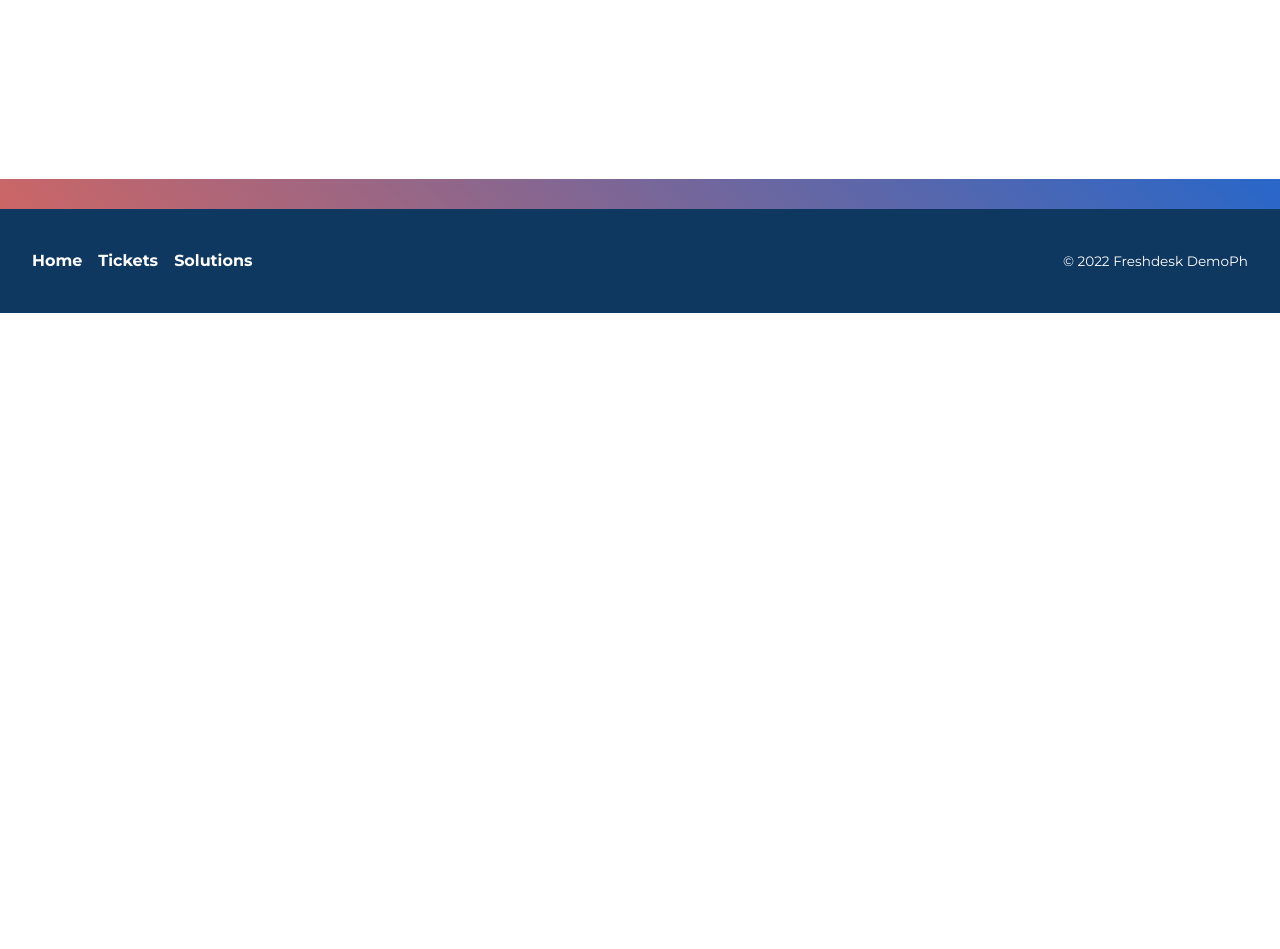
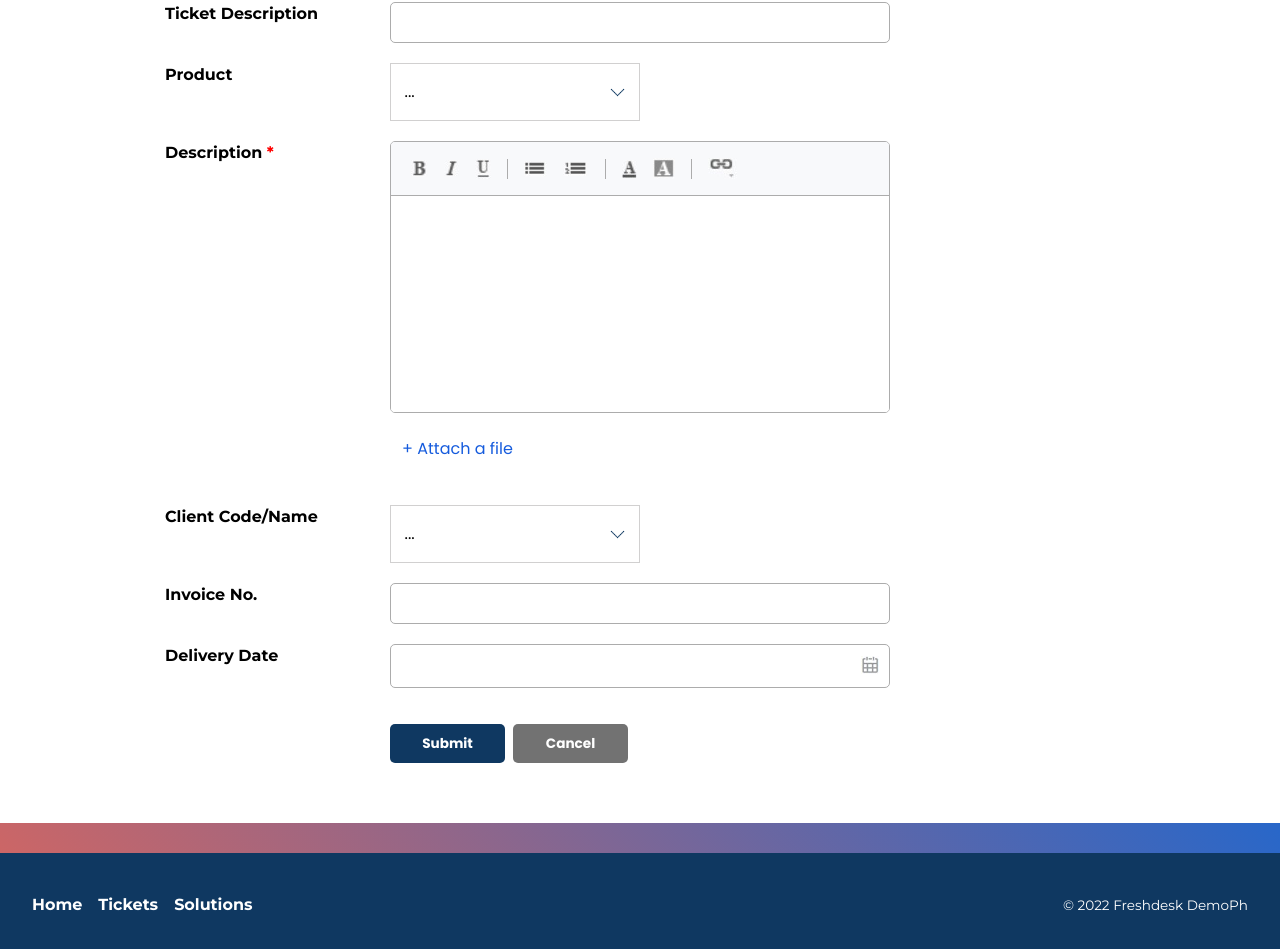
Before and after one commit to fidellim/i4Asia-Technical-Exam, a React (Vite) app: page /submit-ticket in a window 1280 px wide. Shown: the part 487-1436 px from the top of the page. Before the commit the page ends 800 px from the top, so only its background shows below. Built offline with nearby package versions, Linux system fonts and the light colour scheme.

Commit message:
create, add, style submit ticket page

```diff
--- a/src/pages/SubmitTicket.jsx
+++ b/src/pages/SubmitTicket.jsx
@@ -1,4 +1,17 @@
-import React from 'react'
+import Dropdown from '../components/Dropdown'
+import bold from '../assets/bold.jpg'
+import italic from '../assets/italic.jpg'
+import underline from '../assets/underline.jpg'
+import unordered from '../assets/unordered.jpg'
+import numbered from '../assets/numbered.jpg'
+import text from '../assets/text.jpg'
+import shade from '../assets/shade.jpg'
+import link from '../assets/link.jpg'
+
+const dropdownList = {
+    current: '...',
+    list: ['lorem ipsum', 'lorem ipsum', 'lorem ipsum', 'lorem ipsum'],
+}
 
 const SubmitTicket = () => {
     return (
@@ -8,6 +21,90 @@ const SubmitTicket = () => {
                     <h1>Submit a Ticket</h1>
                 </div>
             </div>
+            <div className="submit-ticket-bottom-container">
+                <div className="submit-ticket-bottom">
+                    <form className="submit-ticket-form">
+                        <div>
+                            <h3>
+                                Requester <span>*</span>
+                            </h3>
+                            <input type="text" placeholder="Email" />
+                        </div>
+                        <div>
+                            <h3>
+                                Subject <span>*</span>
+                            </h3>
+                            <input type="text" />
+                        </div>
+                        <div>
+                            <h3>Reported By</h3>
+                            <Dropdown data={dropdownList} />
+                        </div>
+                        <div>
+                            <h3>Ticket Description</h3>
+                            <input type="text" />
+                        </div>
+                        <div>
+                            <h3>Product</h3>
+                            <Dropdown data={dropdownList} />
+                        </div>
+                        <div>
+                            <h3>
+                                Description <span>*</span>
+                            </h3>
+                            <div className="description-right-container">
+                                <div className="text-editor-container">
+                                    <div className="tools">
+                                        <img src={bold} alt="" />
+                                        <img src={italic} alt="" />
+                                        <img src={underline} alt="" />
+                                        <div className="vertical-line"></div>
+                                        <img src={unordered} alt="" />
+                                        <img src={numbered} alt="" />
+                                        <div className="vertical-line"></div>
+                                        <img src={text} alt="" />
+                                        <img src={shade} alt="" />
+                                        <div className="vertical-line"></div>
+                                        <img src={link} alt="" />
+                                    </div>
+                                    <textarea
+                                        name=""
+                                        id=""
+                                        cols="30"
+                                        rows="10"
+                                    />
+                                </div>
+                                <div className="attach-file">
+                                    <p>+ Attach a file</p>
+                                </div>
+                            </div>
+                        </div>
+                        <div>
+                            <h3>Client Code/Name</h3>
+                            <Dropdown data={dropdownList} />
+                        </div>
+                        <div>
+                            <h3>Invoice No.</h3>
+                            <input type="text" />
+                        </div>
+                        <div>
+                            <h3>Delivery Date</h3>
+                            <input type="date" required />
+                        </div>
+                        <div>
+                            <h3></h3>
+                            <div className="submit-ticket-btns">
+                                <button className="btn submit-btn">
+                                    Submit
+                                </button>
+                                <button className="btn cancel-btn">
+                                    Cancel
+                                </button>
+                            </div>
+                        </div>
+                    </form>
+                </div>
+            </div>
         </div>
     )
 }
--- a/src/scss/pages/_submitTicket.scss
+++ b/src/scss/pages/_submitTicket.scss
@@ -6,9 +6,14 @@
     padding: 90px .75rem 60px .75rem;
 }
 
+.submit-ticket-bottom-container {
+    color: black;
+    padding: 60px .75rem 60px .75rem;
+}
+
 .submit-ticket-top {
     display: flex;
-    justify-content: center;
+    justify-content: flex-start;
     align-items: center;
     gap: 1rem;
     text-align: center;
@@ -22,10 +27,130 @@
     }
 }
 
+.submit-ticket-form {
+    display: flex;
+    flex-direction: column;
+    gap: 1.25rem;
+
+    >div {
+        display: flex;
+        flex-wrap: wrap;
+
+        h3 {
+            font-size: 1rem;
+            width: 225px;
+
+            span {
+                color: red;
+            }
+        }
+    }
+
+    input[type=text],
+    input[type=date] {
+        max-width: 500px;
+        width: 100%;
+        padding: .65rem .5rem;
+        border-radius: 5px;
+        border: 1px solid rgb(172, 172, 172);
+    }
+
+    input[type=date]:required:invalid::-webkit-datetime-edit {
+        color: transparent;
+    }
+
+    input[type=date]:focus::-webkit-datetime-edit {
+        color: black !important;
+    }
+
+    input[type=date]::-webkit-calendar-picker-indicator {
+
+        background: url(/src/assets/calendar.jpg) no-repeat;
+
+    }
+}
+
+.description-right-container {
+    max-width: 500px;
+    width: 100%;
+
+    .text-editor-container {
+        border: 1px solid rgb(172, 172, 172);
+        border-radius: 5px;
+        overflow: hidden;
+
+        .tools {
+            display: flex;
+            flex-wrap: wrap;
+            gap: 1rem;
+            align-items: center;
+            padding: 1rem 1.25rem;
+            background-color: #f8f9fb;
+            border-bottom: 1px solid rgb(172, 172, 172);
+
+            img {
+                cursor: pointer;
+            }
+
+            .vertical-line {
+                height: 20px;
+                border-left: 1px solid rgb(172, 172, 172);
+            }
+        }
+    }
+
+    textarea {
+        display: block;
+        max-width: 500px;
+        width: 100%;
+        resize: none;
+        padding: 1rem;
+        border: 0;
+    }
+
+    textarea:focus {
+        outline: none;
+    }
+}
+
+.attach-file {
+    margin-left: .75rem;
+    margin-top: 1.5rem;
+    margin-bottom: 1.5rem;
+    color: #155bdd;
+    cursor: pointer;
+}
+
+.submit-ticket-btns {
+    display: flex;
+    gap: .5rem;
+    margin-top: 1rem;
+
+    .submit-btn,
+    .cancel-btn {
+        border: 0;
+        border-radius: 5px;
+        width: 115px;
+        padding: .75rem 1rem;
+        font-size: .85rem;
+        font-weight: bold;
+        color: white;
+    }
+
+    .submit-btn {
+        background-color: #0f3861;
+    }
+
+    .cancel-btn {
+        background-color: #727272;
+    }
+}
+
 // desktop
 @media screen and (min-width: 1024px) {
 
-    .submit-ticket-top {
+    .submit-ticket-top,
+    .submit-ticket-bottom {
         justify-content: flex-start;
         max-width: 950px;
         width: 100%;
```
